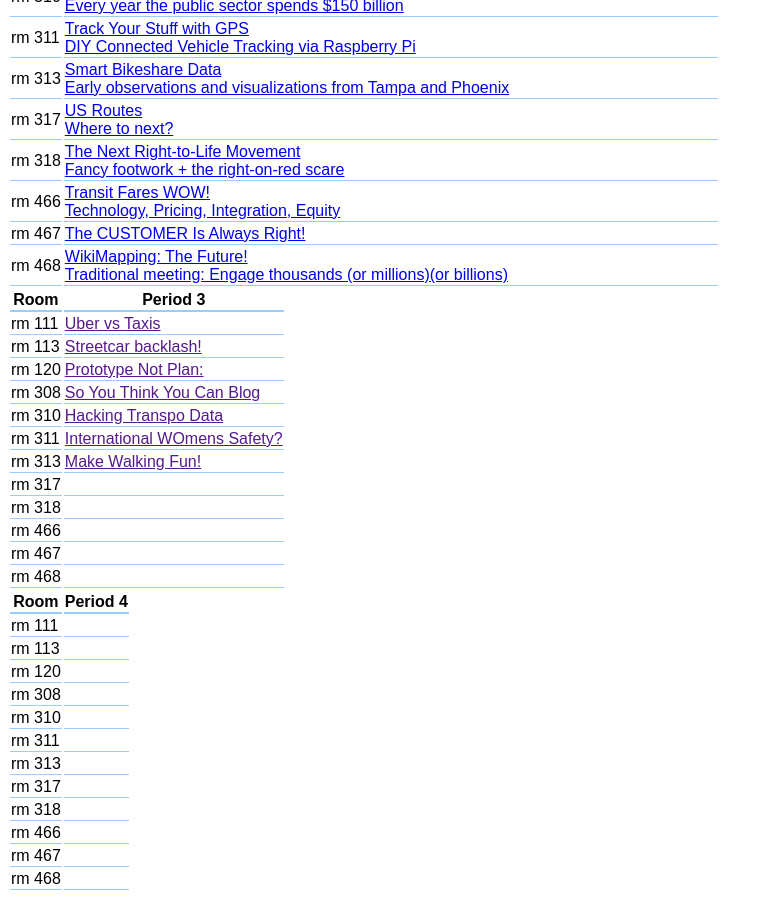
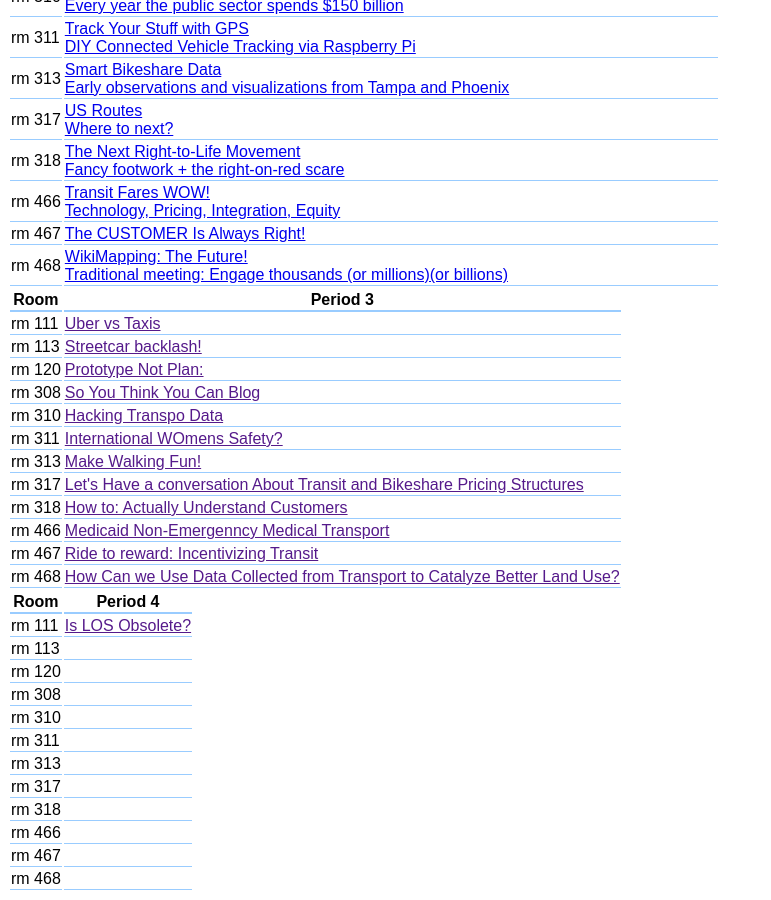
Before and after one commit to transpocamp/transportationcamp.org, a Jekyll site: the page events/dc-2015/schedule.html, which Jekyll copies as it is, in a window 1280 px wide and 900 px high, scrolled down 1148 px. Shown: the whole window, without its empty margins (0-771 px from the left). Built offline with Jekyll 4.4.1, drawn with Linux system fonts in a browser that asks for light colours; Markdown is read by kramdown in place of the engine named in the settings.

Commit message:
Update schedule.html

```diff
--- a/events/dc-2015/schedule.html
+++ b/events/dc-2015/schedule.html
@@ -126,15 +126,15 @@
 <tr><td>rm 310</td><td><a href="">Hacking Transpo Data</a></td></tr>
 <tr><td>rm 311</td><td><a href="">International WOmens Safety?</a></td></tr>
 <tr><td>rm 313</td><td><a href="">Make Walking Fun!</a></td></tr>
-<tr><td>rm 317</td><td><a href=""></a></td></tr>
-<tr><td>rm 318</td><td><a href=""></a></td></tr>
-<tr><td>rm 466</td><td><a href=""></a></td></tr>
-<tr><td>rm 467</td><td><a href=""></a></td></tr>
-<tr><td>rm 468</td><td><a href=""></a></td></tr>
+<tr><td>rm 317</td><td><a href="">Let's Have a conversation About Transit and Bikeshare Pricing Structures</a></td></tr>
+<tr><td>rm 318</td><td><a href="">How to: Actually Understand Customers</a></td></tr>
+<tr><td>rm 466</td><td><a href="">Medicaid Non-Emergenncy Medical Transport</a></td></tr>
+<tr><td>rm 467</td><td><a href="">Ride to reward: Incentivizing Transit</a></td></tr>
+<tr><td>rm 468</td><td><a href="">How Can we Use Data Collected from Transport to Catalyze Better Land Use?</a></td></tr>
 </table>
 <table class=wall >
 <tr><th>Room</th><th>Period 4</th></tr>
-<tr><td>rm 111</td><td><a href=""></a></td></tr>
+<tr><td>rm 111</td><td><a href="">Is LOS Obsolete?</a></td></tr>
 <tr><td>rm 113</td><td><a href=""></a></td></tr>
 <tr><td>rm 120</td><td><a href=""></a></td></tr>
 <tr><td>rm 308</td><td><a href=""></a></td></tr>
```
